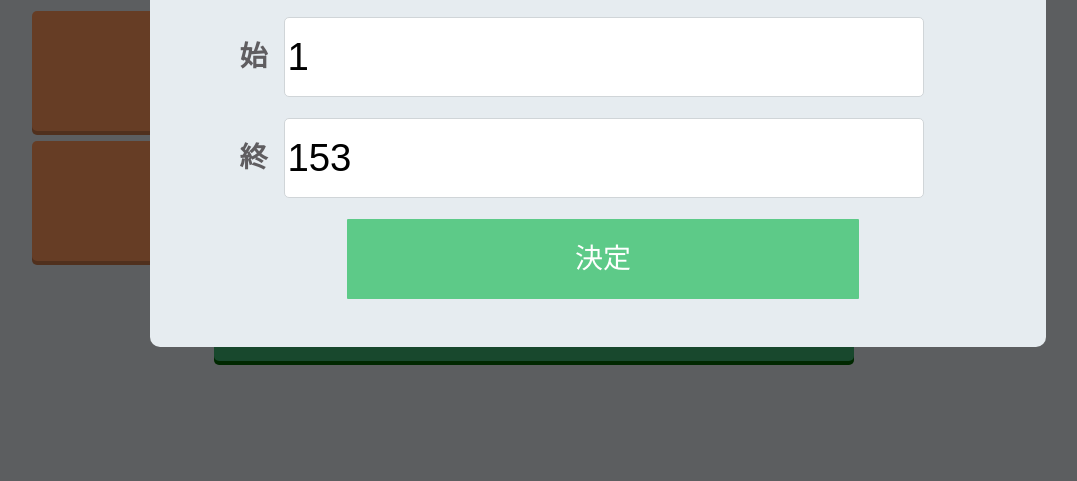
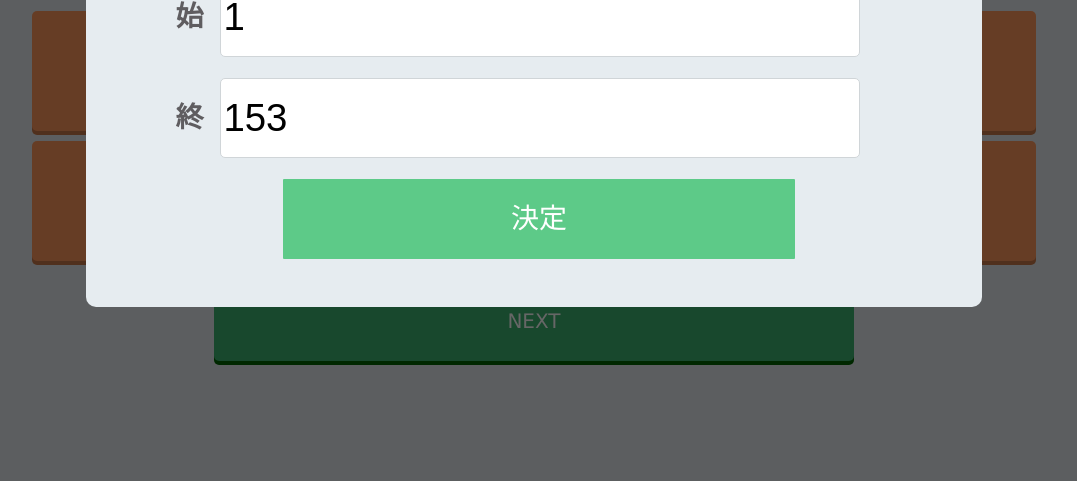
Before and after one commit to sugar314/eitan_practice, a plain HTML site: page index.html in a window 1280 px wide. Shown: the part 319-800 px from the top of the page, without its empty margins (106-1183 px from the left). Drawn offline with nearby package versions, Linux system fonts and the light colour scheme.

Commit message:
Update stylesheet.css

```diff
--- a/stylesheet.css
+++ b/stylesheet.css
@@ -188,7 +188,7 @@
     position: absolute;
     top: 50%;
     left: 50%;
-    margin: -30vh 0 0 -30vw;
+    margin: -35vh 0 0 -35vw;
     background-color: #e6ecf0;
     padding: 2vw 0 10vh;
     border-radius: 10px;
```
